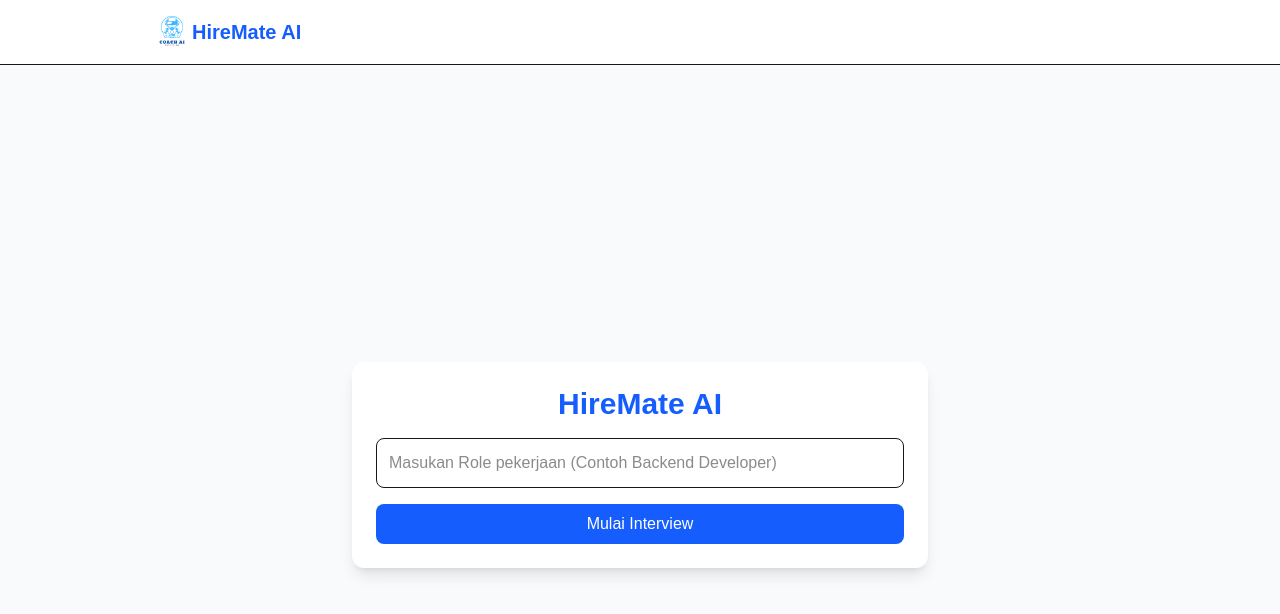
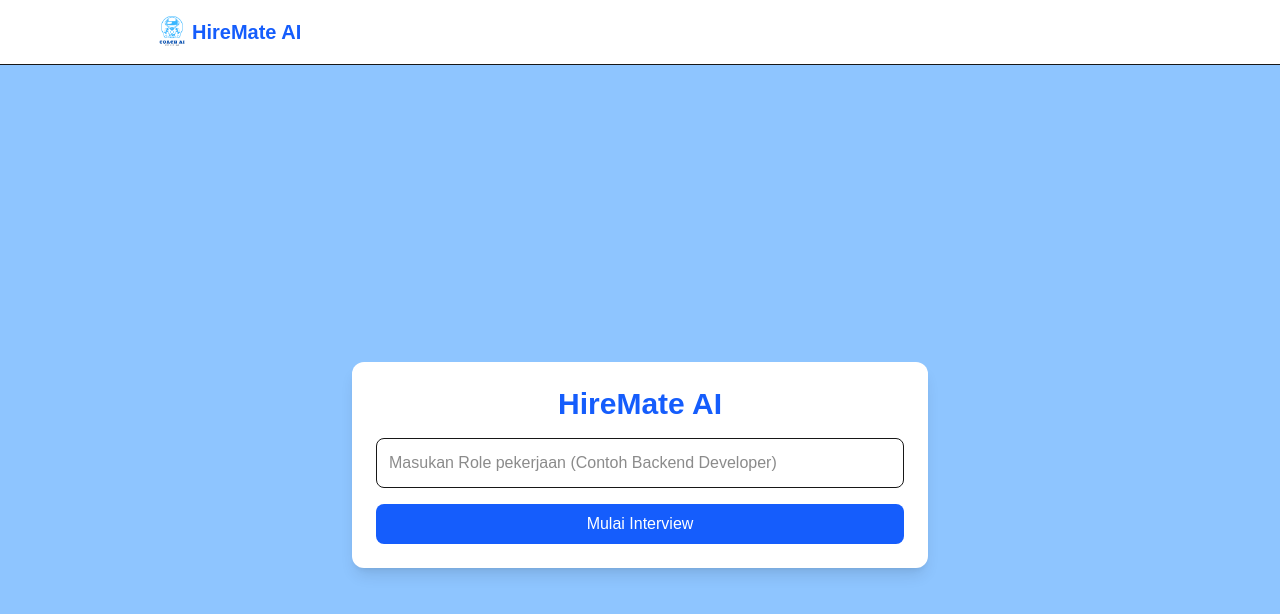
Before and after one commit to khaerulroh25/HireMate-Ai, a Next.js app: page / in a window 1280 px wide. Shown: the top 614 px of the page. Built offline with nearby package versions, Linux system fonts and the light colour scheme.

Commit message:
style: update background color for better UI appearance

```diff
--- a/src/app/page.tsx
+++ b/src/app/page.tsx
@@ -60,7 +60,7 @@
   };
 
   return (
-    <main className="p-6 min-h-screen bg-gray-50 flex items-center justify-center">
+    <main className="p-6 min-h-screen bg-blue-300 flex items-center justify-center">
       <div className="bg-white shadow-lg rounded-xl p-6 w-full max-w-xl space-y-4">
         <h1 className="text-3xl font-bold text-center text-blue-600">
           HireMate AI
@@ -109,7 +109,7 @@
 
             <button
               onClick={submitAnswer}
-              className="w-full bg-green-500 hover:bg-green-600 text-white py-2 rounded-lg transition"
+              className="w-full bg-green-700 hover:bg-green-600 text-white py-2 rounded-lg transition"
             >
               Submit Jawaban
             </button>
@@ -130,7 +130,7 @@
             {feedback && current < questions.length - 1 && (
               <button
                 onClick={nextQuestion}
-                className="w-full bg-purple-500 hover:bg-purple-600 text-white py-2 rounded-lg transition"
+                className="w-full bg-blue-500 hover:bg-blue-600 text-white py-2 rounded-lg transition"
               >
                 Pertanyaan selanjutnya
               </button>
```
